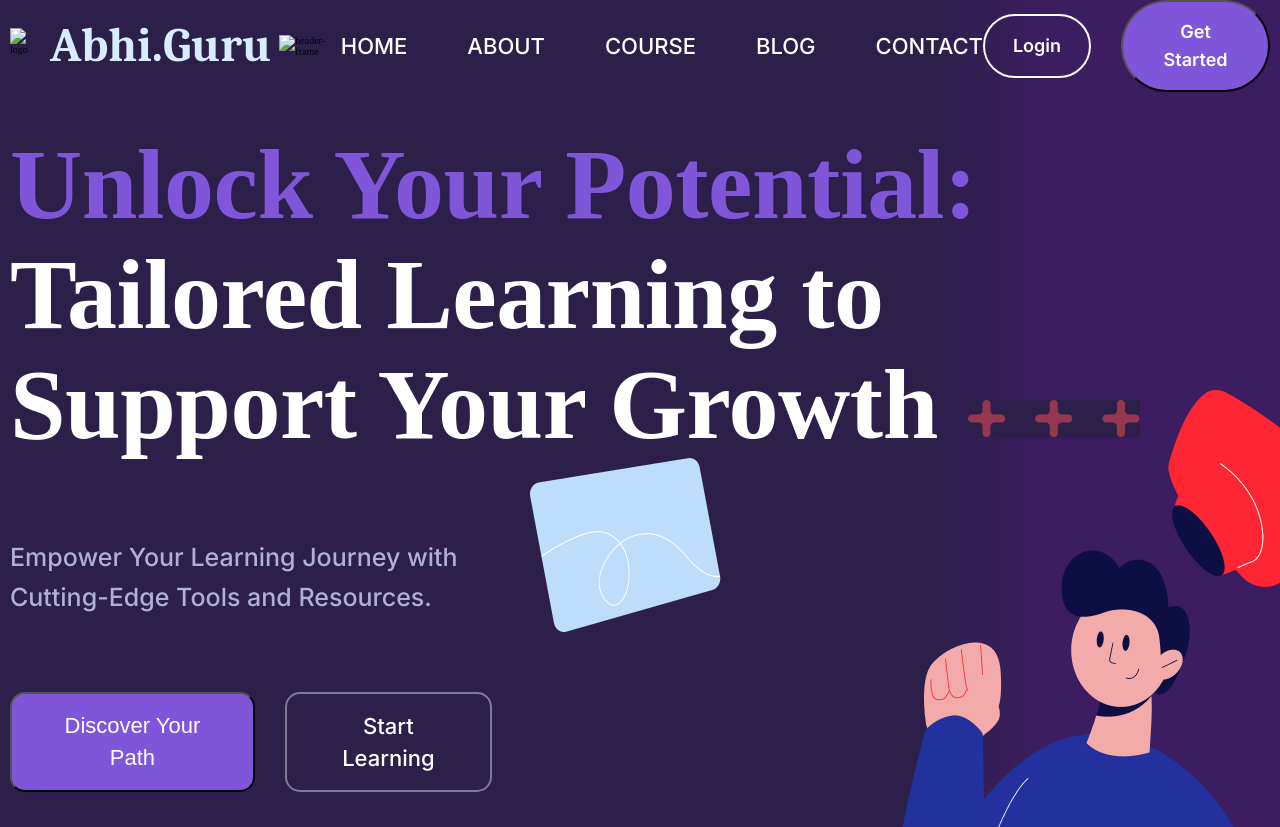
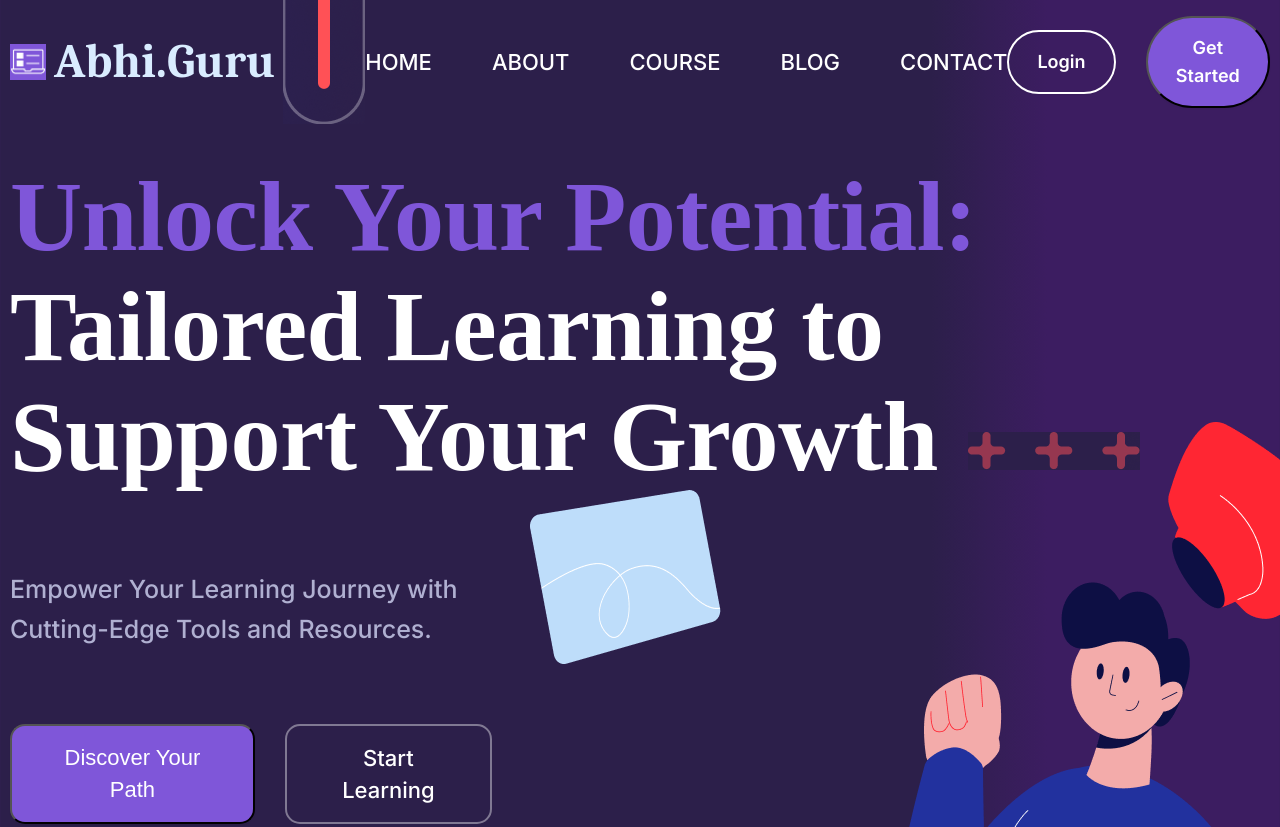
Before and after one commit to poojam4922/abhi-guru, a plain HTML site: page index.html in a window 1280 px wide. Shown: the top 827 px of the page. Drawn offline with nearby package versions, Linux system fonts and the light colour scheme; the site is published under a folder, as on GitHub Pages, so addresses that start at the root find nothing; a web font is replaced by a local one.

Commit message:
minor changes

```diff
--- a/css/style.css
+++ b/css/style.css
@@ -713,7 +713,7 @@ body {
   display: flex;
 }
 
-.selfCourse-wrapper .selfCourse-image .frame {}
+
 
 .selfCourse-wrapper .selfCourse-image .self-placed {
   position: absolute;
--- a/index.html
+++ b/index.html
@@ -23,9 +23,9 @@
     <div class="container">
       <div class="header-wrapper">
         <div class="logo-wrapper">
-          <img src="/assets/logo-1.png" alt="logo" class="logo" />
+          <img src="assets/logo-1.png" alt="logo" class="logo" />
           <p>Abhi.Guru</p>
-          <img src="/assets/header-frame.png" alt="header-frame" class="header-frame" />
+          <img src="assets/header-frame.png" alt="header-frame" class="header-frame" />
         </div>
         <nav class="nav">
           <ul class="nav-item">
@@ -709,7 +709,7 @@
           <div class="footer-navigate">
             <div class="logowrapper-navigate">
               <span class="logo-navigate">
-                <img src="/assets/logo-1.png" alt="logo" class="footer-logo" />
+                <img src="assets/logo-1.png" alt="logo" class="footer-logo" />
                 <p>Abhi.Guru</p>
               </span>
               <span class="logo-para">
```
